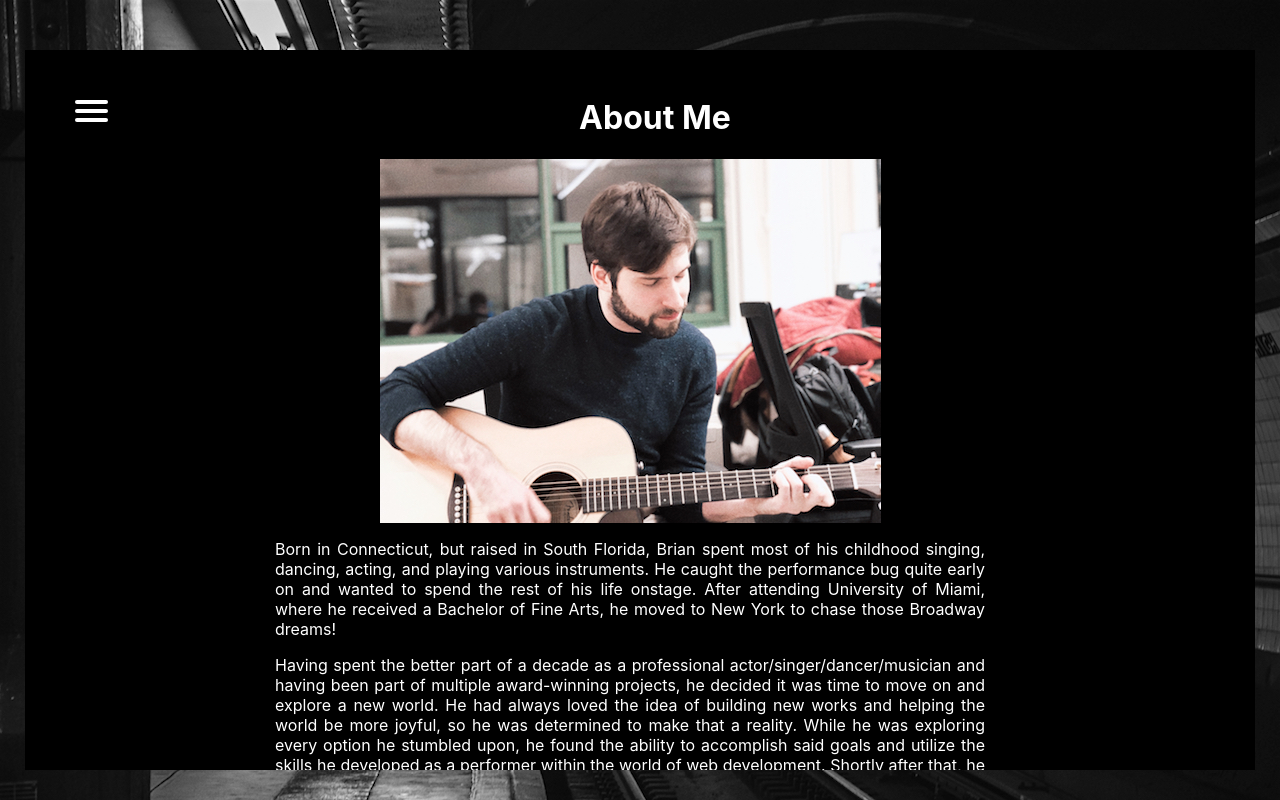
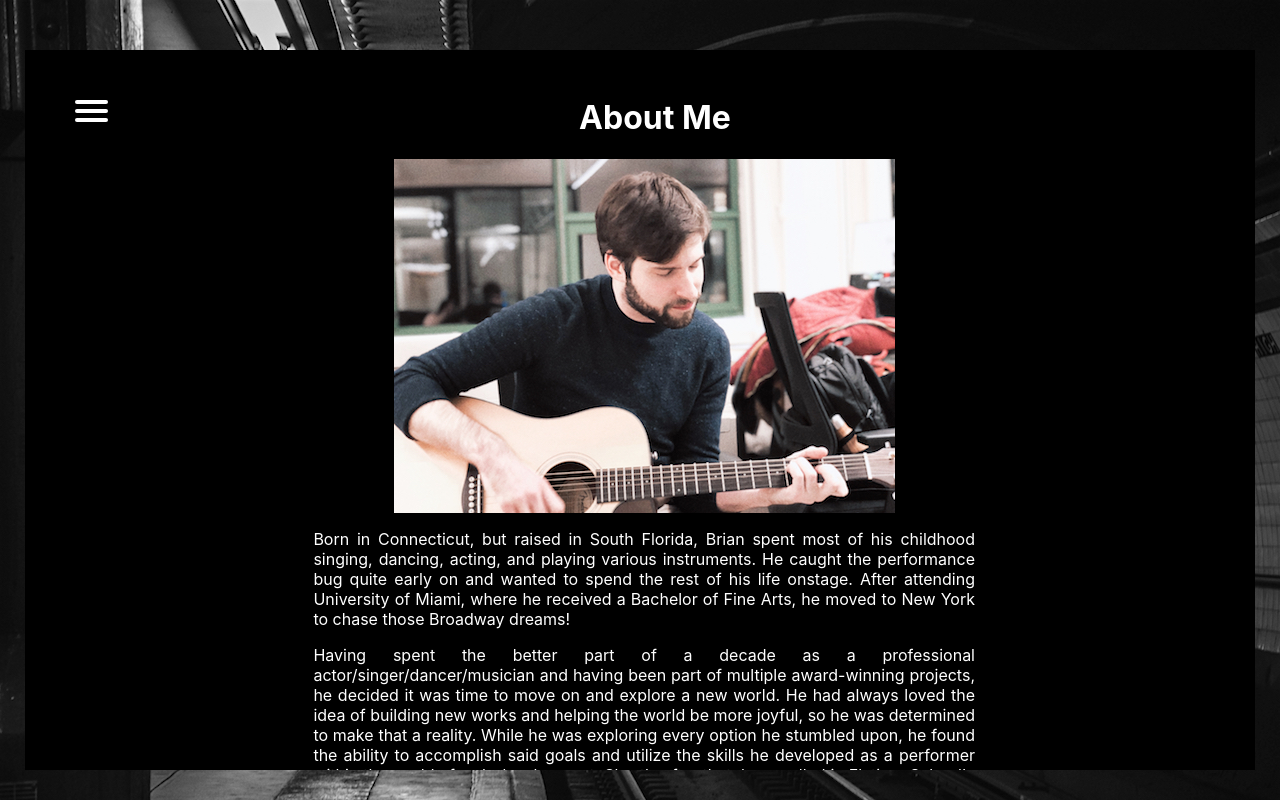
Before and after one commit to Bcdirito/github.bcdirito.io, a React (Create React App) app: page /about in a window 1280 px wide. Built offline with nearby package versions, Linux system fonts and the light colour scheme.

Commit message:
ready for soft web deployment

```diff
--- a/src/components/Project.js
+++ b/src/components/Project.js
@@ -36,7 +36,7 @@ export default class Project extends Component {
   renderMyBrews = () => {
     return (
     <div className="descriptionContent">
-      <p><i>myBrews</i> is a CLI application for the coffee addict in all of us. Utilizing Ruby and the ActiveRecord gem, it allows users to track coffees they've consumed, rate them, make notes,and even get randomized selections utilizing Ruby's Faker Gem. If you like coffee, this app is for you!</p>
+      <p><i>myBrews</i> is a CLI application for the coffee addict in all of us. Utilizing Ruby and the ActiveRecord gem, it allows users to track coffees they've consumed, rate them, make notes, and even get randomized selections utilizing Ruby's Faker Gem. If you like coffee, this app is for you!</p>
       <div className="detailMessage">
       <a href="https://github.com/Bcdirito/myBrews" target="_blank" rel="noopener noreferrer"><img src={rubyIcon} alt="rubyIcon" name="Ruby" onMouseEnter={e => this.enterHandler(e)} onMouseLeave={() => this.leaveHandler()} /></a>
       <br/>
@@ -47,7 +47,7 @@ export default class Project extends Component {
   renderMet = () => {
     return (
       <div className="descriptionContent">
-        <p><i>Virtual Met</i> is a web application allowing users to take procured tours of the prestigious Met 5th Ave Museum. Having been constructed with a JavaScript front end, Ruby on Rails back end, and integrating The Met Collection API, visiters may view various works in up to 6 different departments, accompanied by a thematic playist, and learn as much as they want from the Met Museum's website and archives!</p>
+        <p><i>Virtual Met</i> is a web application allowing users to take procured tours of the prestigious Met 5th Ave Museum. Having been constructed with a JavaScript front end, a Ruby on Rails back end, and integrating the Met Collection API, visiters may view various works of up to 6 different departments - accompanied by a thematic playist) - and learn as much as they want from the Met Museum's website and archives!</p>
         <br/>
         <div className="detailMessage">
           <a href="https://github.com/Bcdirito/virtual_met_back" target="_blank" rel="noopener noreferrer"><img src={railsIcon} alt="railsIcon" name="Ruby on Rails" onMouseEnter={e => this.enterHandler(e)} onMouseLeave={() => this.leaveHandler()} /></a><a href="https://github.com/Bcdirito/virtual_met_front" target="_blank" rel="noopener noreferrer"><img src={javaScriptIcon} alt="railsIcon" name="JavaScript" onMouseEnter={e => this.enterHandler(e)} onMouseLeave={() => this.leaveHandler()} /></a><a href="https://virtual-met-front.herokuapp.com" target="_blank" rel="noopener noreferrer"> <img src={metIcon}alt="metIcon" name="Heroku" onMouseEnter={e => this.enterHandler(e)} onMouseLeave={() => this.leaveHandler()} /></a>
@@ -61,7 +61,7 @@ export default class Project extends Component {
   renderGoodWork = () => {
     return (
       <div className="descriptionContent">
-        <p><i>Good Work</i> is a web application designed to help reduce stress and anxiety through goal tracking and partner accountability. Built with a Ruby on Rails back end and React/Redux front end, a <i>Good Work</i> allows users to create and manage goals while integrating a partner for every step of their journey. Any time a goal, list, or task is completed, the app sends out an email congratulating the user and alerting their repsective partner of their accomplishment!</p>
+        <p><i>Good Work</i> is a web application designed to help reduce stress and anxiety through goal tracking and partner accountability. Built with a Ruby on Rails back end and React/Redux front end, <i>Good Work</i> allows users to create and manage goals while connecting them with a partner for every step of their journey. Any time a goal, list, or task is completed, the app sends out an email congratulating the user and alerting their repsective partner of their accomplishment!</p>
         <br/>
         <div className="detailMessage">
           <a href="https://github.com/Bcdirito/good_work_front" target="_blank" rel="noopener noreferrer"> <img src={railsIcon} alt="railsIcon" name="Ruby on Rails" onMouseEnter={e => this.enterHandler(e)} onMouseLeave={() => this.leaveHandler()} /></a><a href="https://github.com/Bcdirito/good_work_back" target="_blank" rel="noopener noreferrer"> <img src={reactIcon} alt="reactIcon" name="React" onMouseEnter={e => this.enterHandler(e)} onMouseLeave={() => this.leaveHandler()} /></a>
--- a/src/css/about.css
+++ b/src/css/about.css
@@ -20,9 +20,11 @@
     padding-top: 25px;
     max-width: 75vw;
     max-height: 75vh;
-    margin-left: 250px;
+    margin-left: 29%;
     animation: fadein 1.75s;
     padding-top: 5%;
+    padding-left: 10px;
+    padding-right: 10px
 }
 
 @keyframes fadein {
```
Also changed, not shown: 1 other file (tests, documents, lock files or other folders).
